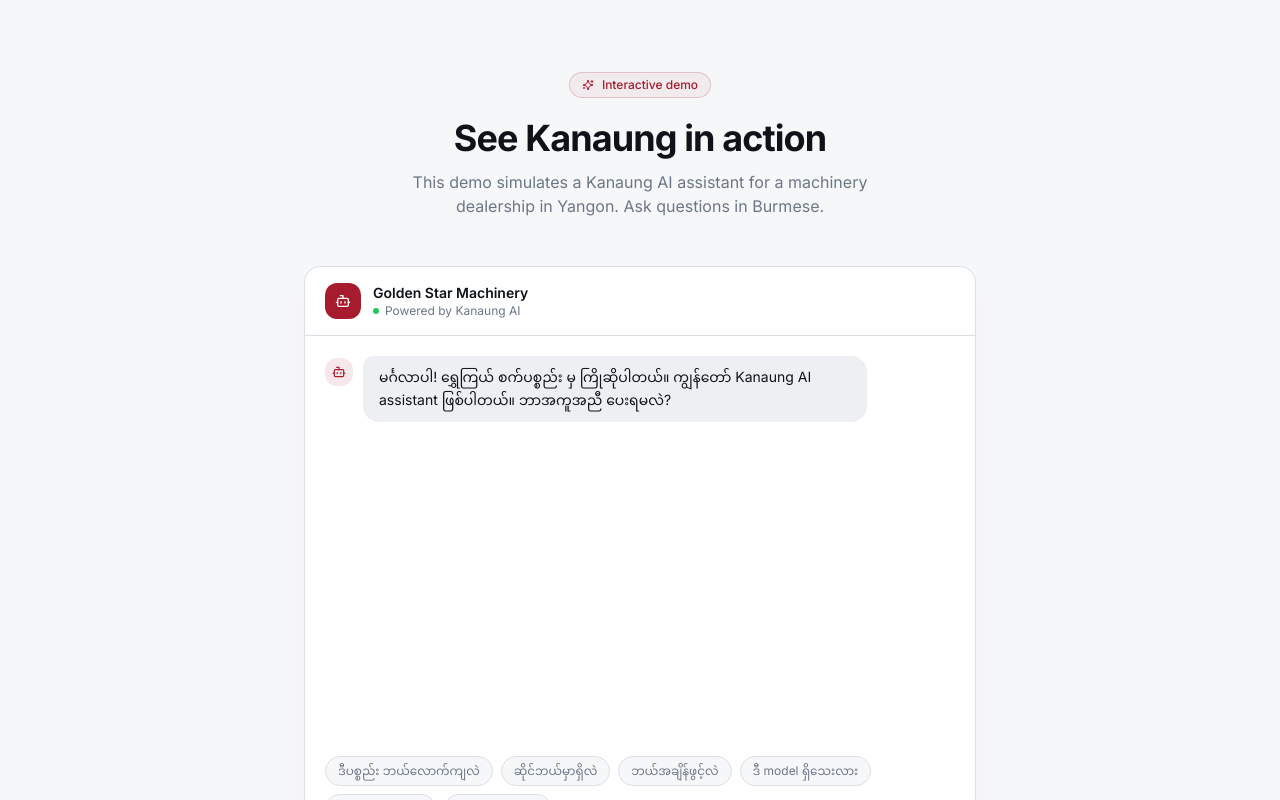
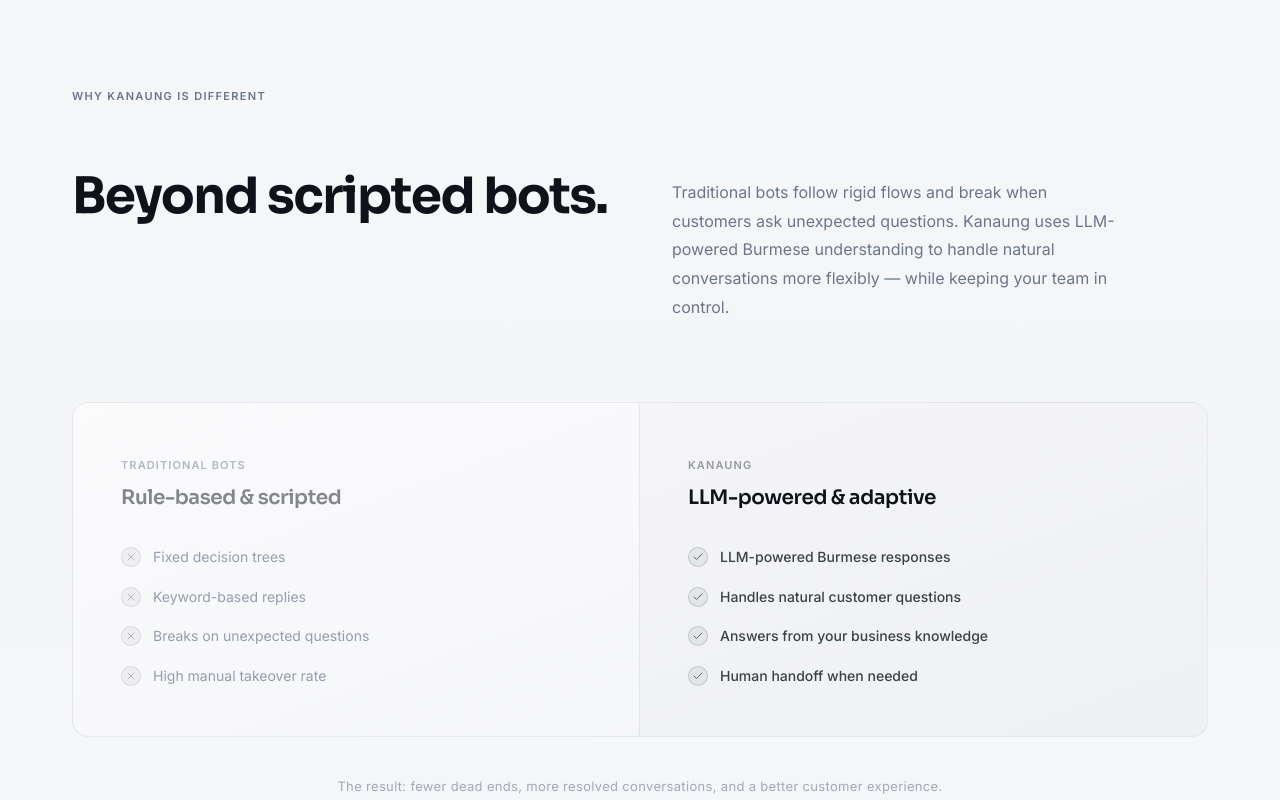
Before and after one commit to kanaungai/kanaung, a React (Vite) app: page / in a window 1280 px wide. Shown: the part 2760-3560 px from the top of the page. Built offline with nearby package versions, Linux system fonts and the light colour scheme; no server answers.

Commit message:
File changes

```diff
--- /dev/null
+++ b/src/components/landing/WhyDifferent.jsx
@@ -0,0 +1,138 @@
+import React from "react";
+import { motion } from "framer-motion";
+import { X, Check } from "lucide-react";
+
+const TRADITIONAL = [
+  "Fixed decision trees",
+  "Keyword-based replies",
+  "Breaks on unexpected questions",
+  "High manual takeover rate",
+];
+
+const KANAUNG = [
+  "LLM-powered Burmese responses",
+  "Handles natural customer questions",
+  "Answers from your business knowledge",
+  "Human handoff when needed",
+];
+
+export default function WhyDifferent() {
+  return (
+    <section className="py-24 md:py-32 relative overflow-hidden">
+      <div className="absolute inset-0 bg-gradient-to-b from-background via-secondary/20 to-background pointer-events-none" />
+
+      <div className="relative max-w-[1200px] mx-auto px-8">
+
+        {/* ── Header ── */}
+        <motion.div
+          initial={{ opacity: 0, y: 24 }}
+          whileInView={{ opacity: 1, y: 0 }}
+          viewport={{ once: true, margin: "-80px" }}
+          transition={{ duration: 0.7, ease: [0.16, 1, 0.3, 1] }}
+          className="mb-16 md:mb-20"
+        >
+          <p className="text-[11px] font-semibold tracking-[0.12em] uppercase text-muted-foreground mb-6">
+            Why Kanaung Is Different
+          </p>
+          <div className="w-full h-px bg-foreground/8 mb-10" />
+          <div className="grid md:grid-cols-2 gap-8 md:gap-16 items-start">
+            <h2 className="font-sora text-[36px] md:text-[44px] xl:text-[50px] font-bold tracking-[-0.03em] leading-[1.06] text-foreground">
+              Beyond scripted bots.
+            </h2>
+            <p className="text-[16px] text-muted-foreground leading-[1.8] md:pt-2 max-w-md font-inter">
+              Traditional bots follow rigid flows and break when customers ask unexpected questions. Kanaung uses LLM-powered Burmese understanding to handle natural conversations more flexibly — while keeping your team in control.
+            </p>
+          </div>
+        </motion.div>
+
+        {/* ── Comparison block ── */}
+        <motion.div
+          initial={{ opacity: 0, y: 20 }}
+          whileInView={{ opacity: 1, y: 0 }}
+          viewport={{ once: true, margin: "-60px" }}
+          transition={{ duration: 0.7, delay: 0.1, ease: [0.16, 1, 0.3, 1] }}
+          className="grid md:grid-cols-2 rounded-2xl overflow-hidden border border-foreground/[0.07]"
+          style={{
+            background: "linear-gradient(160deg, hsl(220 22% 98.5%) 0%, hsl(220 16% 96%) 100%)",
+          }}
+        >
+          {/* Inner top highlight */}
+          <div className="absolute top-0 left-0 right-0 h-px bg-gradient-to-r from-transparent via-foreground/8 to-transparent pointer-events-none" />
+
+          {/* Left — Traditional bots */}
+          <div className="p-8 md:p-12 border-b md:border-b-0 md:border-r border-foreground/[0.07]">
+            <div className="mb-8">
+              <span className="text-[11px] font-semibold tracking-[0.1em] uppercase text-muted-foreground/50">
+                Traditional bots
+              </span>
+              <h3 className="font-sora text-[20px] font-semibold tracking-[-0.02em] text-foreground/50 mt-2">
+                Rule-based &amp; scripted
+              </h3>
+            </div>
+            <ul className="space-y-4">
+              {TRADITIONAL.map((point) => (
+                <li key={point} className="flex items-start gap-3">
+                  <div className="w-5 h-5 rounded-full border border-foreground/10 bg-foreground/[0.04] flex items-center justify-center flex-shrink-0 mt-0.5">
+                    <X className="w-3 h-3 text-foreground/25" />
+                  </div>
+                  <span className="text-[14px] text-muted-foreground/70 leading-[1.7] font-inter">
+                    {point}
+                  </span>
+                </li>
+              ))}
+            </ul>
+          </div>
+
+          {/* Right — Kanaung */}
+          <div className="p-8 md:p-12 relative">
+            {/* Subtle premium tint on Kanaung side */}
+            <div className="absolute inset-0 bg-foreground/[0.015] pointer-events-none" />
+            <div className="relative">
+              <div className="mb-8">
+                <span className="text-[11px] font-semibold tracking-[0.1em] uppercase text-foreground/40">
+                  Kanaung
+                </span>
+                <h3 className="font-sora text-[20px] font-semibold tracking-[-0.02em] text-foreground mt-2">
+                  LLM-powered &amp; adaptive
+                </h3>
+              </div>
+              <ul className="space-y-4">
+                {KANAUNG.map((point) => (
+                  <li key={point} className="flex items-start gap-3">
+                    <div className="w-5 h-5 rounded-full border border-foreground/15 bg-foreground/[0.06] flex items-center justify-center flex-shrink-0 mt-0.5">
+                      <Check className="w-3 h-3 text-foreground/60" />
+                    </div>
+                    <span className="text-[14px] text-foreground/80 leading-[1.7] font-inter font-medium">
+                      {point}
+                    </span>
+                  </li>
+                ))}
+              </ul>
+            </div>
+          </div>
+        </motion.div>
+
+        {/* ── Micro-copy ── */}
+        <motion.p
+          initial={{ opacity: 0 }}
+          whileInView={{ opacity: 1 }}
+          viewport={{ once: true }}
+          transition={{ duration: 0.7, delay: 0.3 }}
+          className="mt-10 text-center text-[13px] text-muted-foreground/60 font-inter tracking-wide"
+        >
+          The result: fewer dead ends, more resolved conversations, and a better customer experience.
+        </motion.p>
+
+        {/* Bottom rule */}
+        <motion.div
+          initial={{ opacity: 0 }}
+          whileInView={{ opacity: 1 }}
+          viewport={{ once: true }}
+          transition={{ duration: 0.8, delay: 0.4 }}
+          className="w-full h-px bg-foreground/8 mt-16 md:mt-20"
+        />
+
+      </div>
+    </section>
+  );
+}
--- a/src/pages/Landing.jsx
+++ b/src/pages/Landing.jsx
@@ -5,6 +5,7 @@ import CostSection from "../components/landing/CostSection";
 import ChatDemo from "../components/landing/ChatDemo";
 import ProblemSection from "../components/landing/ProblemSection";
 import HowItWorks from "../components/landing/HowItWorks";
+import WhyDifferent from "../components/landing/WhyDifferent";
 import UseCases from "../components/landing/UseCases";
 import TrustSection from "../components/landing/TrustSection";
 import FinalCTA from "../components/landing/FinalCTA";
@@ -17,6 +18,7 @@ export default function Landing() {
       <Hero />
       <CostSection />
       <HowItWorks />
+      <WhyDifferent />
       <ChatDemo />
       <ProblemSection />
       <UseCases />
```
